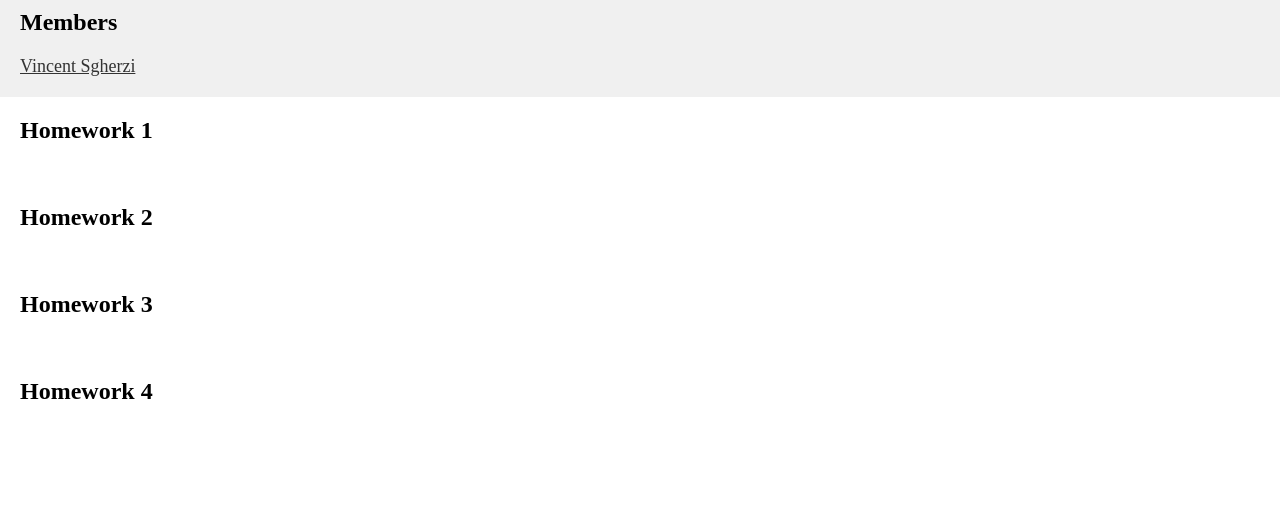
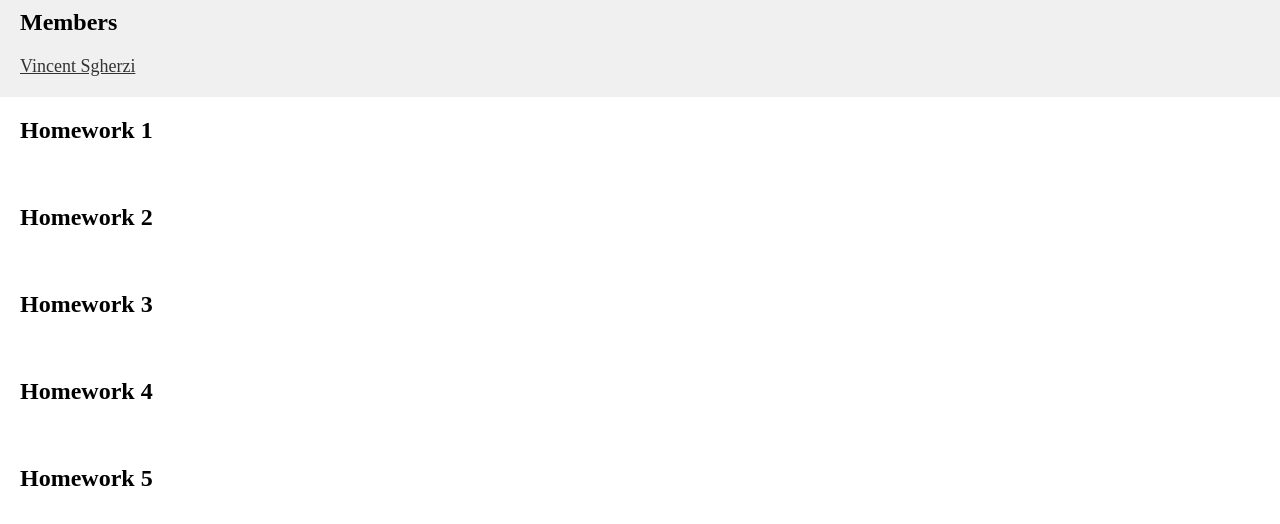
Before and after one commit to vincentsgherzi/cse135site, a plain HTML site: page ihateforcedhttps.com/public_html/index.html in a window 1280 px wide. Shown: the part 58-582 px from the top of the page. Drawn offline with Linux system fonts and the light colour scheme.

Commit message:
adding hw 5

```diff
--- a/ihateforcedhttps.com/public_html/index.html
+++ b/ihateforcedhttps.com/public_html/index.html
@@ -87,6 +87,9 @@
   <section>
     <h2>Homework 4</h2>
   </section>
+  <section>
+    <h2>Homework 5</h2>
+  </section>
 </body>
 
 </html>
```
